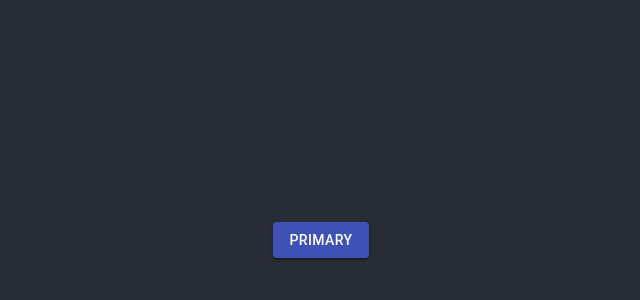
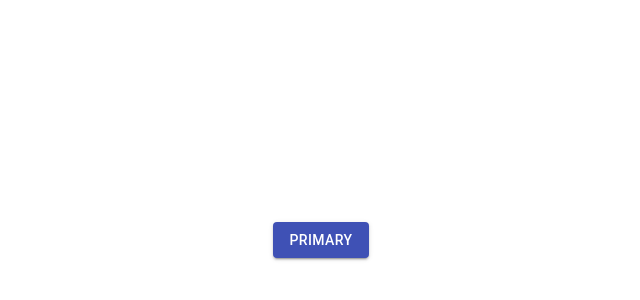
Before and after one commit to takumma/powerpoint-karaoke-web, a React (Create React App) app: page /slide in a window 1280 px wide. Shown: the part 160-460 px from the top of the page, without its empty margins (319-959 px from the left). Built offline with nearby package versions, Linux system fonts and the light colour scheme.

Commit message:
Add: axios

```diff
--- a/package.json
+++ b/package.json
@@ -11,6 +11,7 @@
     "@types/node": "^12.0.0",
     "@types/react": "^16.9.53",
     "@types/react-dom": "^16.9.8",
+    "axios": "^0.21.0",
     "react": "^17.0.1",
     "react-dom": "^17.0.1",
     "react-router-dom": "^5.2.0",
--- a/src/App.css
+++ b/src/App.css
@@ -14,7 +14,6 @@
 }
 
 .App-header {
-  background-color: #282c34;
   min-height: 100vh;
   display: flex;
   flex-direction: column;
--- a/src/components/Slide.tsx
+++ b/src/components/Slide.tsx
@@ -4,17 +4,17 @@ import { Button } from '@material-ui/core';
 function Slide() {
   return (
     <div className="App">
-      <header className="App-header">
+      <div className="App-header">
         <Button variant="contained" color="primary">
           Primary
         </Button>
-      </header>
+      </div>
     </div>
   );
 }
 
-function getSlidePictures(num: number) {
-  console.log(num.toString());
+async function getSlidePictures(num: number) {
+
 }
 
 export default Slide;
```
Also changed, not shown: 1 other file (tests, documents, lock files or other folders).
